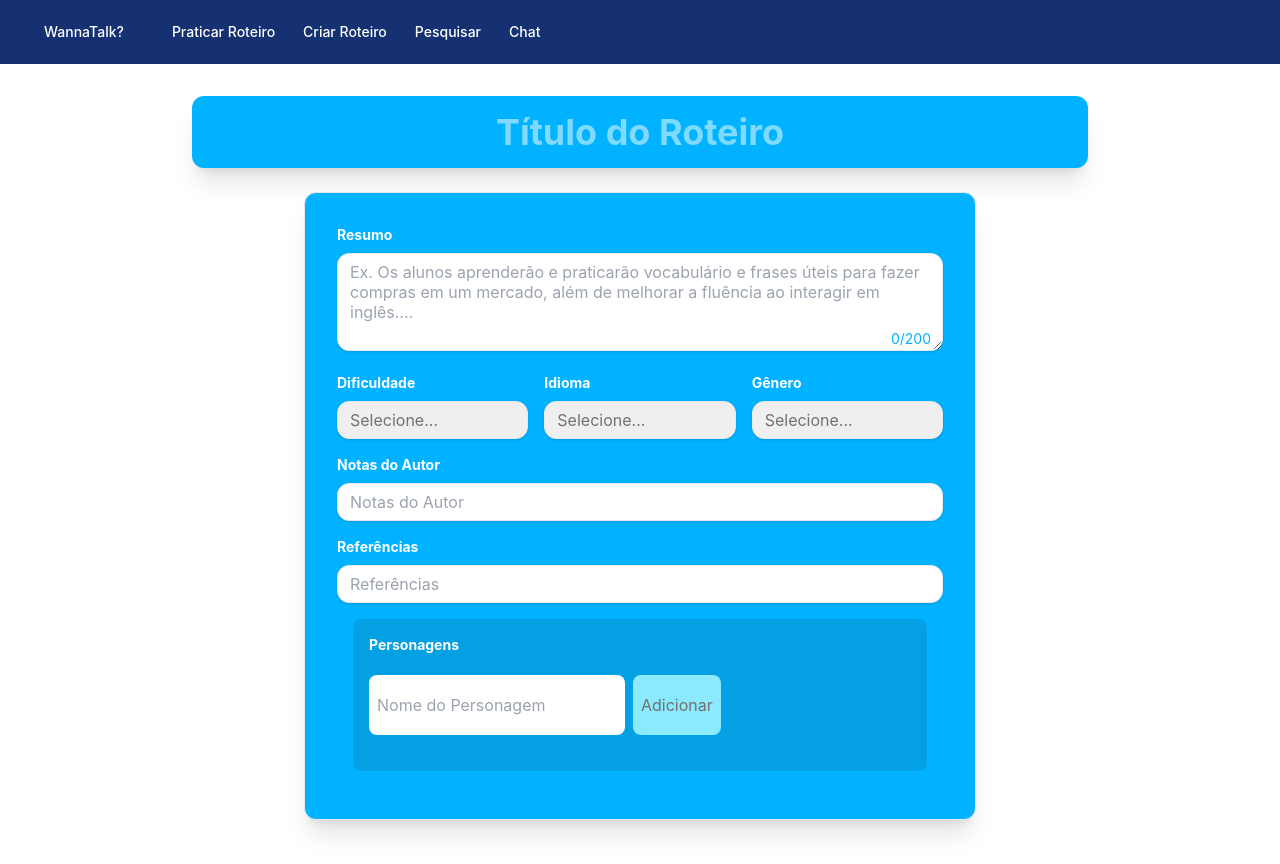
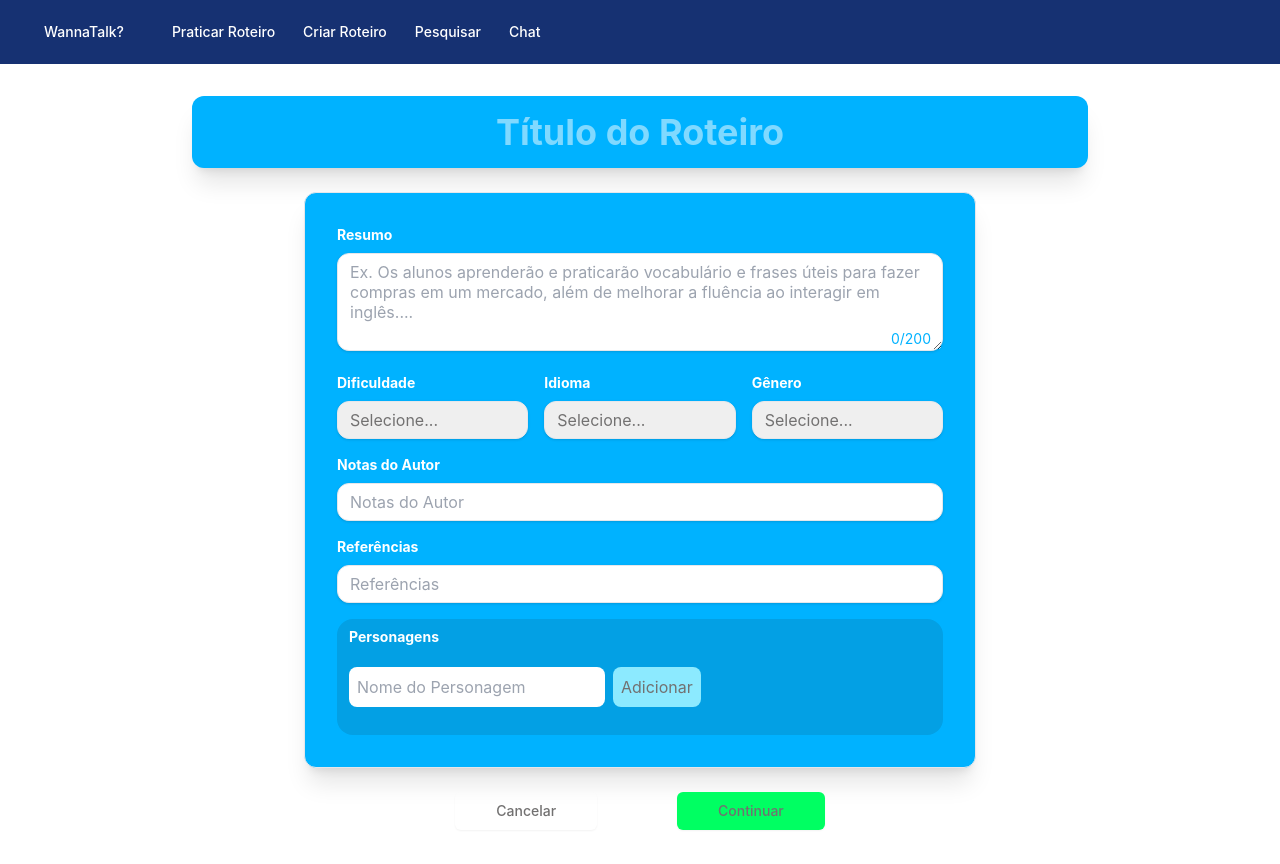
Before and after one commit to ES2-UFPI/WannaTalk, a React (Create React App) app in the folder front_end/: page /criarRoteiro in a window 1280 px wide. Built offline with nearby package versions, Linux system fonts and the light colour scheme.

Commit message:
inserindo o botao de cancelare continuar na pagina de criar roteiro

```diff
--- a/front_end/src/components/Personas.jsx
+++ b/front_end/src/components/Personas.jsx
@@ -37,18 +37,19 @@ const Persona = () => {
     };
 
     return(
-        <div className='persona'>
+        <div className='persona w-full py-2 px-3  rounded-2xl'>
             <div className="block text-white text-sm font-bold mb-2">Personagens</div>
-            <div className='personagens my-5 space-x-2 flex items-stretch'>
-                <input id='nome' type='text' value={selectedName} onChange={handleNameChange} placeholder='Nome do Personagem' className='text-black min-h-[60px] rounded-lg pl-2'></input>
+            <div className='personagens my-5 space-x-2 flex items-stretch '>
+                <input id='nome' type='text' value={selectedName} onChange={handleNameChange} placeholder='Nome do Personagem' className='text-black min-h-[20px] rounded-lg pl-2 ' ></input>
                 { selectedName && (<select id='voz' value={selectedVoice} onChange={handleSelectChange} className='text-[#727171] bg-white rounded-lg p-2'>
                     <option value="" disabled>Escolha uma voz</option>
                     {availableVoices.map((voice, index) => (
                         <option key={index} value={voice}>{voice}</option>
                     ))}
                 </select>)}
-                <button type='button' onClick={handleConfirm} disabled={!selectedVoice || !selectedName} className='bg-[#8CEAFF] text-[#727171] rounded-lg min-h-[60px] p-2'>Adicionar</button>
+                <button type='button' onClick={handleConfirm} disabled={!selectedVoice || !selectedName} className='bg-[#8CEAFF] text-[#727171] rounded-lg min-h-[10px] p-2'>Adicionar</button>
             </div>
+
             <div className='balao'>
                 {confirmedVoices.length > 0 && (
                     <div className='bg-white p-2 rounded-lg flex flex-row'>
--- a/front_end/src/components/ScriptCreateForm.jsx
+++ b/front_end/src/components/ScriptCreateForm.jsx
@@ -22,7 +22,7 @@ const ScriptForm = () => {
       </div>
 
       {/* Container Formulário */}
-      <div className="w-full max-w-2xl p-8 bg-[#00B2FF] rounded-xl shadow-xl mt-6 border rounded-xl">
+      <div className="w-full max-w-2xl p-8 bg-[#00B2FF] shadow-xl mt-6 border rounded-xl">
         <form>
           <div className="mb-4 relative">
             <label className="block text-white text-sm font-bold mb-2" htmlFor="resumo">
@@ -113,7 +113,29 @@ const ScriptForm = () => {
             />
           </div>
         </form>
+        <div>
         <Personas/>
+        </div>
+
+      </div >
+      <div className='mb-6'> </div>
+      <div className="mb-4 flex space-x-20">
+        <div className="w-1/2">
+              <button
+                type="button"
+                className="w-full py-2 px-10 border border-transparent rounded-md shadow-sm text-sm font-medium text-[#727171] bg-blue hover:bg-indigo-700 focus:outline-none focus:ring-2 focus:ring-offset-2 focus:ring-indigo-500"
+              >
+                Cancelar
+              </button>
+            </div>
+
+        <div className="w-1/2">
+          <button type="button"
+                className="w-full py-2 px-10 border border-transparent rounded-md shadow-sm text-sm font-medium text-[#727171] bg-[#00FF62] hover:bg-[white] focus:outline-none focus:ring-2 focus:ring-offset-2 focus:ring-indigo-500"
+              >
+                Continuar
+              </button>
+        </div>
       </div>
     </div>
   );
--- a/front_end/src/styles/style.persona.css
+++ b/front_end/src/styles/style.persona.css
@@ -7,8 +7,6 @@
 .persona {
     background-color: #03A0E4;
     color: white;
-    margin: 1rem;
-    padding: 1rem;
-    border-radius: 0.5rem;
+
     flex-direction: column;
 }
```
